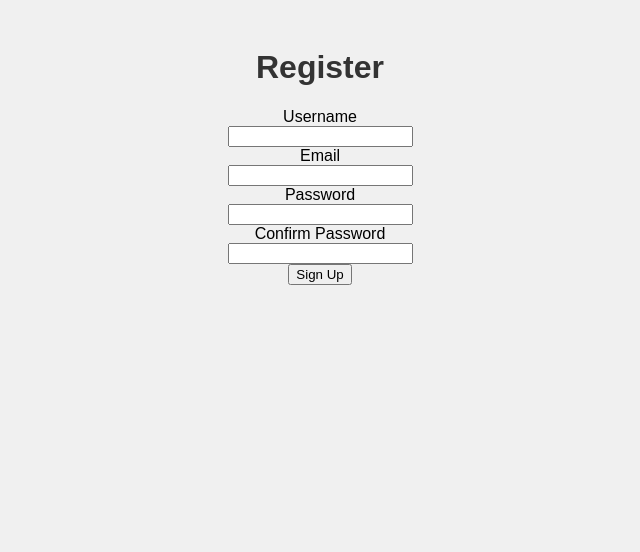
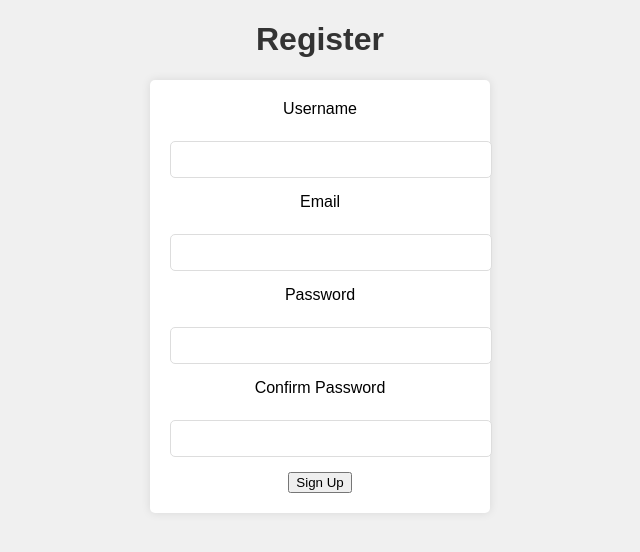
Before and after one commit to Code021-raelle/portfolio-projects, a Flask app: page /register in a window 1280 px wide. Shown: the top 552 px of the page, without its empty margins (320-960 px from the left). Run offline with Flask 3, Linux system fonts and the light colour scheme; the visitor is signed in with stand-in values (Sample User, id 1).

Commit message:
work in progress

```diff
--- a/app.py
+++ b/app.py
@@ -9,7 +9,7 @@ from wtforms.validators import DataRequired, Email, EqualTo
 
 app = Flask(__name__)
 app.config['SECRET_KEY'] = 'gabriel'
-app.config['SQLALCHEMY_DATABASE_URI'] = 'mysql://root:gabriel@localhost/hbnb_dev_db'
+app.config['SQLALCHEMY_DATABASE_URI'] = 'mariadb://root:gabriel@localhost/hbnb_dev_db'
 db = SQLAlchemy(app)
 login_manager = LoginManager(app)
 login_manager.login_view = 'login'
@@ -38,6 +38,12 @@ def home():
     response = requests.get('https://zenquotes.io/api/random')
     quote = response.json()[0]['q']
     return render_template('index.html', quote=quote)
+
+
+@app.route('/')
+def index():
+    quotes = ["Quote 1", "Quote 2", "Quote 3"]
+    return render_template('index.html',quotes=quotes)
 
 
 @app.route('/register', methods=['GET', 'POST'])
--- a/static/css/styles.css
+++ b/static/css/styles.css
@@ -3,9 +3,12 @@ body {
 	text-align: center;
 	background-color: #f0f0f0;
 	padding: 20px;
+	margin: 0;
+	padding: 0;
 }
 h1 {
 	color: #333;
+	text-align: center;
 }
 p {
 	font-size: 1.5em;
@@ -22,3 +25,32 @@ button {
 button:hover {
 	background-color: #0056b3;
 }
+form {
+	width: 300px;
+	margin: 0 auto;
+	padding: 20px;
+	background-color: #fff;
+	border-radius: 5px;
+	box-shadow: 0 0 10px rgba(0,0,0,0.1);
+}
+form div {
+	margin-bottom: 15px;
+}
+form div label {
+	display: block;
+	margin-bottom: 5px;
+}
+form div input {
+	width: 100%;
+	padding: 10px;
+	border: 1px solid #ddd;
+	border-radius: 5px;
+}
+form div input[type="submit"] {
+	background-color: #007BFF;
+	color: white;
+	cursor: pointer;
+}
+form div input[type="submit"]:hover {
+	background-color: #0056b3;
+}
--- a/templates/index.html
+++ b/templates/index.html
@@ -4,12 +4,18 @@
 	<meta charset="UTF-8">
 	<meta name="viewport" content="width=device-width, initial-scale=1.0">
 	<link rel="stylesheet" href="{{ url_for('static', filename='css/styles.css') }}">
+	<link rel="icon" type="icon" href="{{ url_for('static', filename='images/icon.svg') }}">
 	<title>Quote Generator</title>
 </head>
 <body>
 	<h1>Random Quote</h1>
 	<p id="quote">{{ quote }}</p>
 	<button id="newQuote">Get another quote</button>
+	<ul>
+		{% for quote in quotes %}
+			<li>{{ quote }}</li>
+		{% endfor %}
+	</ul>
 
 	<script src="{{ url_for('static', filename='js/script.js') }}"></script>
 </body>
```
Also changed, not shown: static/js/script.js (+14 -0 lines), static/images/icon.svg (added).
